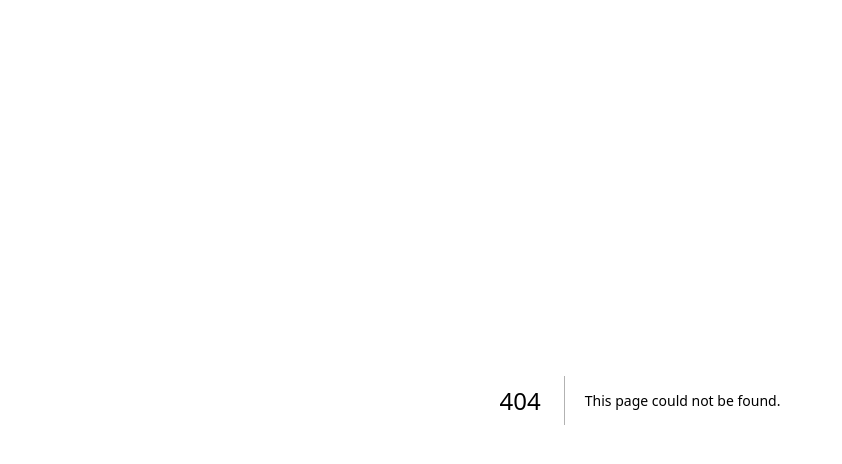
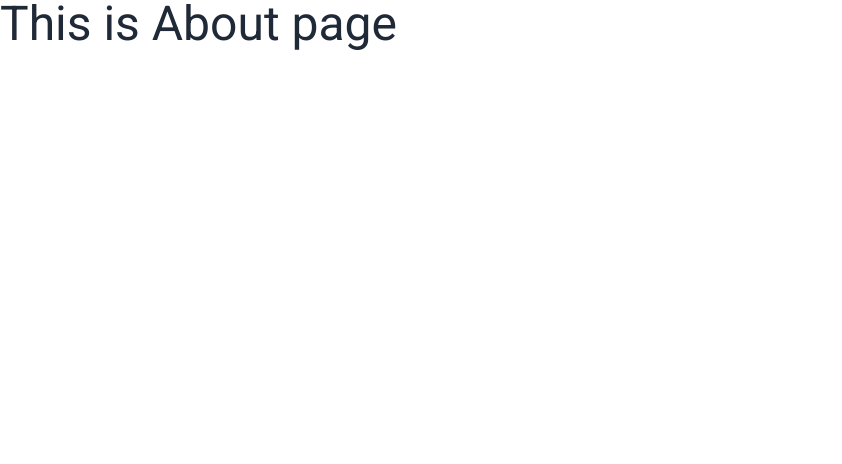
Before and after one commit to asifalam515/core_nextJs_2, a Next.js app: page /about in a window 1280 px wide. Before the commit this address had no page. Shown: the top 464 px of the page, without its empty margins (0-842 px from the left). Built offline with nearby package versions, Linux system fonts and the light colour scheme.

Commit message:
meta data added

```diff
--- /dev/null
+++ b/src/app/about/page.js
@@ -0,0 +1,15 @@
+import React from "react";
+
+export const metadata = {
+  title: "About page",
+  description: "all bout about",
+};
+const AboutPage = () => {
+  return (
+    <div>
+      <h1 className="text-5xl">This is About page</h1>
+    </div>
+  );
+};
+
+export default AboutPage;
--- a/src/app/layout.js
+++ b/src/app/layout.js
@@ -6,7 +6,7 @@ const roboto = Roboto({
   display: "swap",
 });
 export const metadata = {
-  title: "Create Next App",
+  title: "Core next js",
   description: "Generated by create next app",
 };
 
--- a/src/app/page.js
+++ b/src/app/page.js
@@ -1,5 +1,9 @@
 import React from "react";
 
+export const metadata = {
+  title: "HomePage",
+  description: "This is homepage",
+};
 const Page = () => {
   return (
     <div>
```
